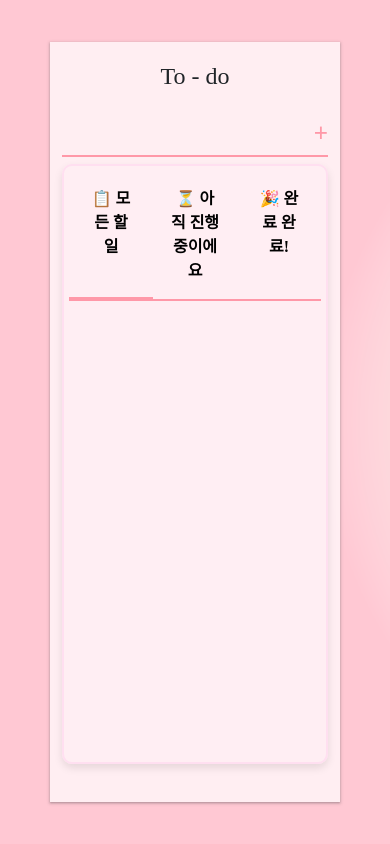
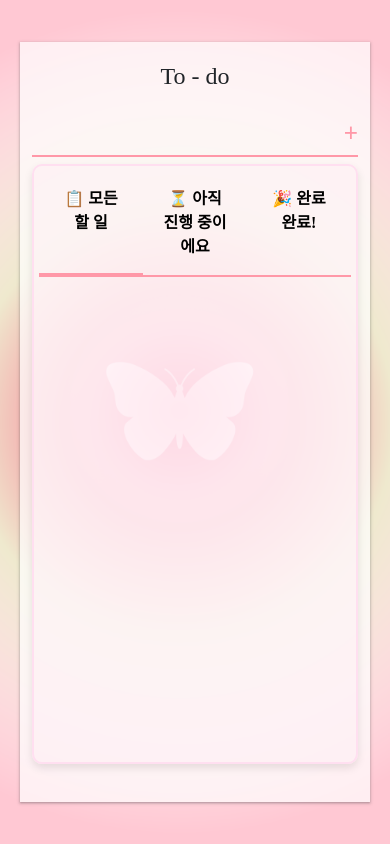
Before and after one commit to deevchoe/selfStudy-lecture-project, a plain HTML site: page To_do/index.html in a window 390 px wide. Both pictures are taken after a click on the link "📋 모든 할 일". Drawn offline with nearby package versions, Linux system fonts and the light colour scheme; a web font is replaced by a local one.

Commit message:
css 수정

```diff
--- a/To_do/main.js
+++ b/To_do/main.js
@@ -141,21 +141,44 @@ menu.forEach((menu) =>
 
 document.addEventListener("DOMContentLoaded", () => {
   const defaultTab = document.getElementById("all"); // "모두" 탭의 ID
-  underLine.style.left = defaultTab.offsetLeft + "px"; // "모두" 탭의 왼쪽 위치
-  underLine.style.width = defaultTab.offsetWidth + "px"; // "모두" 탭의 너비
-  underLine.style.top =
-    defaultTab.offsetTop +
-    defaultTab.offsetHeight -
-    underLine.offsetHeight +
-    "px"; // "모두" 탭의 하단 선 바로 위
+  const underLine = document.getElementById("under-line"); // 밑줄 요소
+
+  // 초기 설정: "모두" 탭에 맞게 밑줄 위치와 크기 설정
+  updateUnderline(defaultTab);
+
+  // 메뉴 클릭 시 밑줄 위치와 크기 업데이트
+  const menuTabs = document.querySelectorAll(".menu-tabs a");
+  menuTabs.forEach((tab) => {
+    tab.addEventListener("click", (e) => {
+      menusIndicator(e);
+    });
+  });
+
+  // 브라우저 크기 변경 시 밑줄 위치와 크기 업데이트
+  window.addEventListener("resize", () => {
+    const activeTab = document.querySelector(".menu-tabs a.active");
+    if (activeTab) {
+      updateUnderline(activeTab);
+    } else {
+      updateUnderline(defaultTab);
+    }
+  });
+
+  // 밑줄 업데이트 함수
+  function updateUnderline(tab) {
+    underLine.style.left = tab.offsetLeft + "px";
+    underLine.style.width = tab.offsetWidth + "px";
+    underLine.style.top =
+      tab.offsetTop + tab.offsetHeight - underLine.offsetHeight + "px";
+  }
+
+  // 메뉴 클릭 시 호출되는 함수
+  function menusIndicator(e) {
+    const targetTab = e.currentTarget;
+    updateUnderline(targetTab);
+
+    // 기존 active 클래스 제거 후 새로 추가
+    menuTabs.forEach((tab) => tab.classList.remove("active"));
+    targetTab.classList.add("active");
+  }
 });
-
-function menusIndicator(e) {
-  underLine.style.left = e.currentTarget.offsetLeft + "px"; // 메뉴의 시작 위치
-  underLine.style.width = e.currentTarget.offsetWidth + "px"; // 메뉴의 너비
-  underLine.style.top =
-    e.currentTarget.offsetTop +
-    e.currentTarget.offsetHeight -
-    underLine.offsetHeight +
-    "px"; // 하단 선 바로 위로 배치
-}
--- a/To_do/style.css
+++ b/To_do/style.css
@@ -4,6 +4,7 @@ body {
   background-image: url("images/background.png");
   background-repeat: no-repeat;
   background-size: cover;
+  background-position: center;
 
   display: flex;
   justify-content: center;
@@ -172,8 +173,21 @@ h1 {
   transform: scale(0.9); /* 클릭 시 살짝 축소 */
 }
 @media (max-width: 480px) {
+  body {
+    margin: 0px;
+    height: 100vh;
+    background-image: url("images/background.png");
+    background-repeat: no-repeat;
+    background-size: cover;
+    background-position: center;
+
+    display: flex;
+    justify-content: center;
+    align-items: center;
+  }
+
   .container {
-    margin: 50px;
+    margin: 20px;
     background-color: rgba(255, 255, 255, 0.7);
     min-height: 90vh;
     box-shadow: rgba(60, 64, 67, 0.3) 0px 1px 2px 0px,
```
